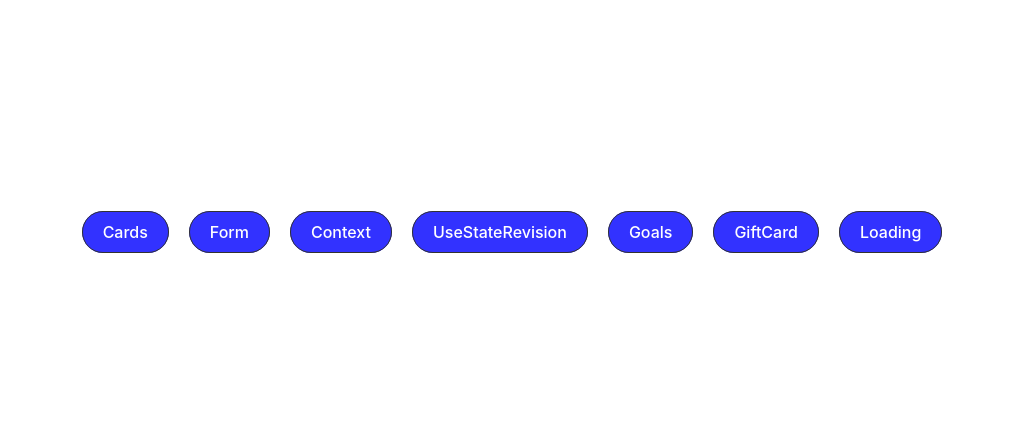
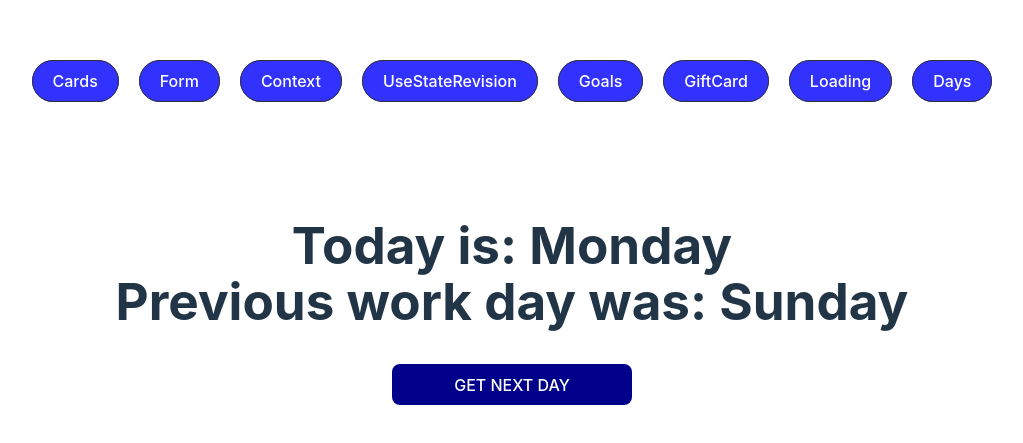
Before and after one commit to AbubakrAliFOX/Meta-React-Advanced-Demo, a React (Vite) app: page /days in a window 1280 px wide. Shown: the part 143-586 px from the top of the page, without its empty margins (128-1151 px from the left). Built offline with nearby package versions, Linux system fonts and the light colour scheme.

Commit message:
Previous day excersice for creating custom hooks

```diff
--- a/src/App.jsx
+++ b/src/App.jsx
@@ -8,6 +8,7 @@ import UseStateRevision from "./components/UseStateRevision/index.jsx";
 import Goals from "./components/Goals";
 import GiftCard from "./components/GiftCard";
 import Loading from "./components/UseEffect";
+import Days from "./components/Days";
 
 const desserts = [
   {
@@ -57,6 +58,9 @@ function App() {
         <Link to="/loading" className="nav-item">
           Loading
         </Link>
+        <Link to="/days" className="nav-item">
+          Days
+        </Link>
       </nav>
 
       <Routes>
@@ -70,6 +74,7 @@ function App() {
         <Route path="/goals" element={<Goals />} />
         <Route path="/giftCard" element={<GiftCard />} />
         <Route path="/loading" element={<Loading />} />
+        <Route path="/days" element={<Days />} />
       </Routes>
     </>
   );
--- /dev/null
+++ b/src/components/Days/index.jsx
@@ -0,0 +1,45 @@
+import { useState, useEffect, useRef } from "react";
+export default function Days() {
+  const [day, setDay] = useState("Monday");
+  const prevDay = usePrevious(day);
+  const getNextDay = () => {
+    if (day === "Monday") {
+      setDay("Tuesday");
+    } else if (day === "Tuesday") {
+      setDay("Wednesday");
+    } else if (day === "Wednesday") {
+      setDay("Thursday");
+    } else if (day === "Thursday") {
+      setDay("Friday");
+    } else if (day === "Friday") {
+      setDay("Monday");
+    }
+  };
+  return (
+    <div style={{ padding: "40px" }}>
+      <h1>
+        Today is: {day}
+        <br />
+        {prevDay && <span>Previous work day was: {prevDay}</span>}
+      </h1>
+      <button onClick={getNextDay}>Get next day</button>
+    </div>
+  );
+}
+function usePrevious(val) {
+  const [previousDay, setPreviousDay] = useState(val);
+  useEffect(() => {
+    if (val === "Monday") {
+    setPreviousDay("Sunday");
+    } else if (val === "Tuesday") {
+    setPreviousDay("Monday");
+    } else if (val === "Wednesday") {
+    setPreviousDay("Tuesday");
+    } else if (val === "Thursday") {
+    setPreviousDay("Wednesday");
+    } else if (val === "Friday") {
+    setPreviousDay("Thursday");
+    }
+  }, [val]);
+  return previousDay;
+}
```
